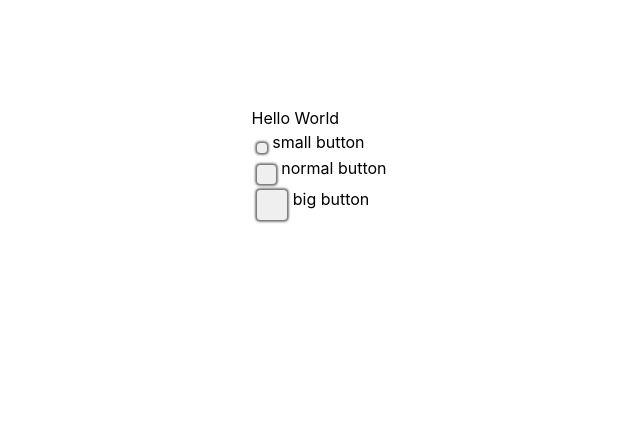
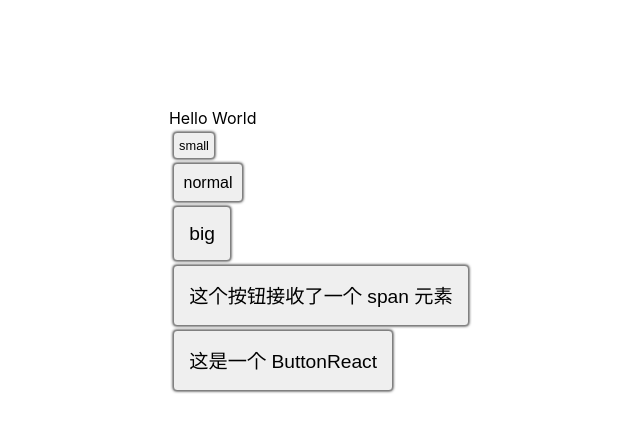
Before and after one commit to dudueasy/React-TypeScript-Demo, a React (Create React App) app: page / in a window 1280 px wide. Shown: the top 432 px of the page, without its empty margins (319-959 px from the left). Built offline with nearby package versions, Linux system fonts and the light colour scheme.

Commit message:
更新入口: 分别引入 Button 组件和 ButtonReact 组件

```diff
--- a/src/index.tsx
+++ b/src/index.tsx
@@ -1,15 +1,37 @@
 import React, { Fragment } from 'react';
 import ReactDOM from 'react-dom';
 import Button from './Button';
+import ButtonReact from './ButtonReact';
 import './index.css';
 
 
 ReactDOM.render(
     <Fragment>
         <div >Hello World
-      <div><Button size="small"/> small button</div>
-      <div><Button size=""/> normal button</div>
-      <div><Button size="big" /> big button </div>
+            <div>
+                <Button size="small">small</Button>
+            </div>
+            <div>
+                <Button >normal</Button>
+            </div>
+            <div>
+                <Button size="big">big</Button>
+            </div>
+
+            <div>
+                <Button size="big">
+                    <span>这个按钮接收了一个 span 元素</span>
+                </Button>
+            </div>
+
+
+
+
+            <div>
+                <ButtonReact size="big">
+                    <span>这是一个 ButtonReact</span>
+                </ButtonReact>
+            </div>
         </div>
     </Fragment>
     ,
```
Also changed, not shown: 1 other file (tests, documents, lock files or other folders). Lines whose indentation alone changed are shown as unchanged.
